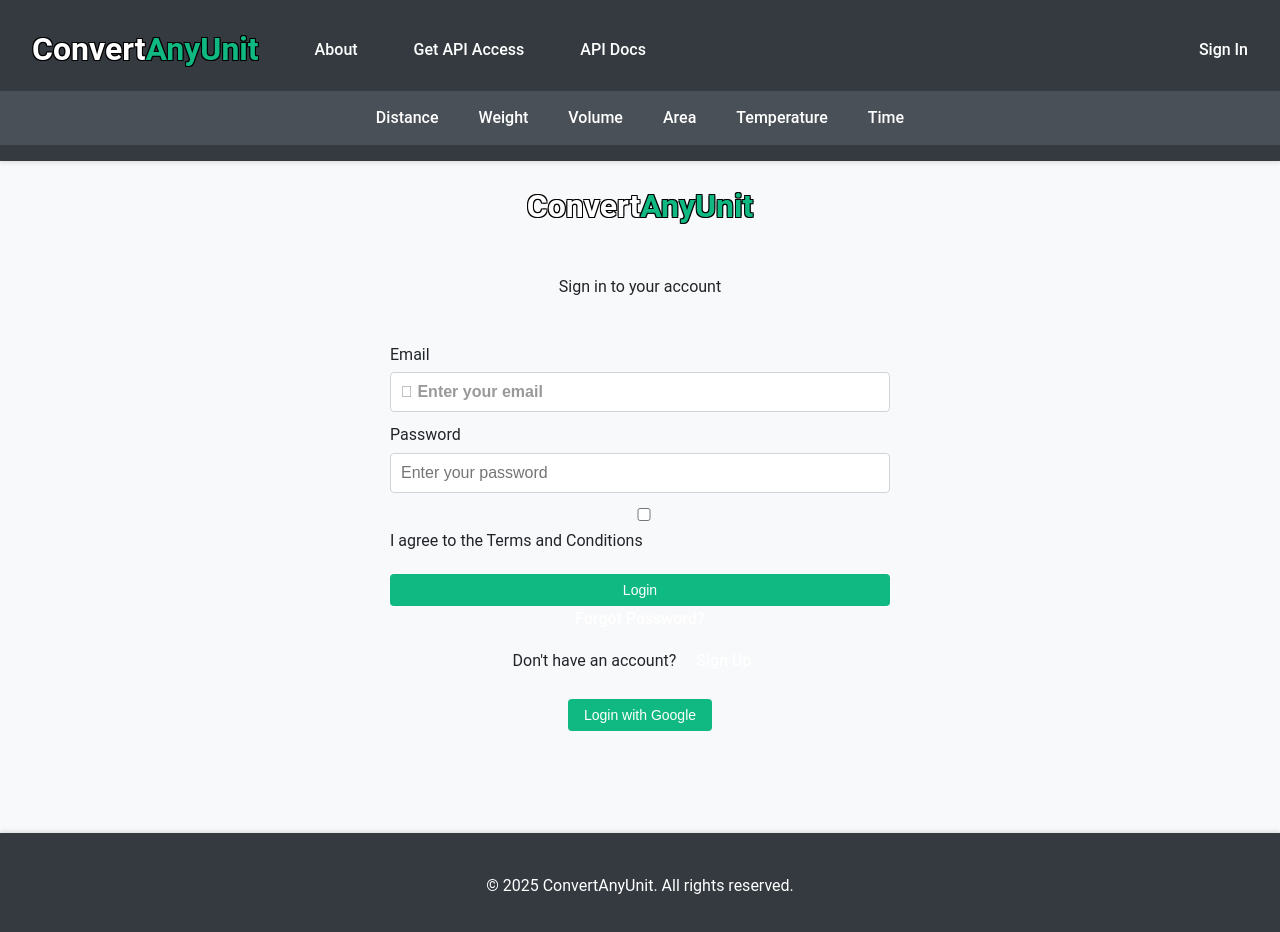
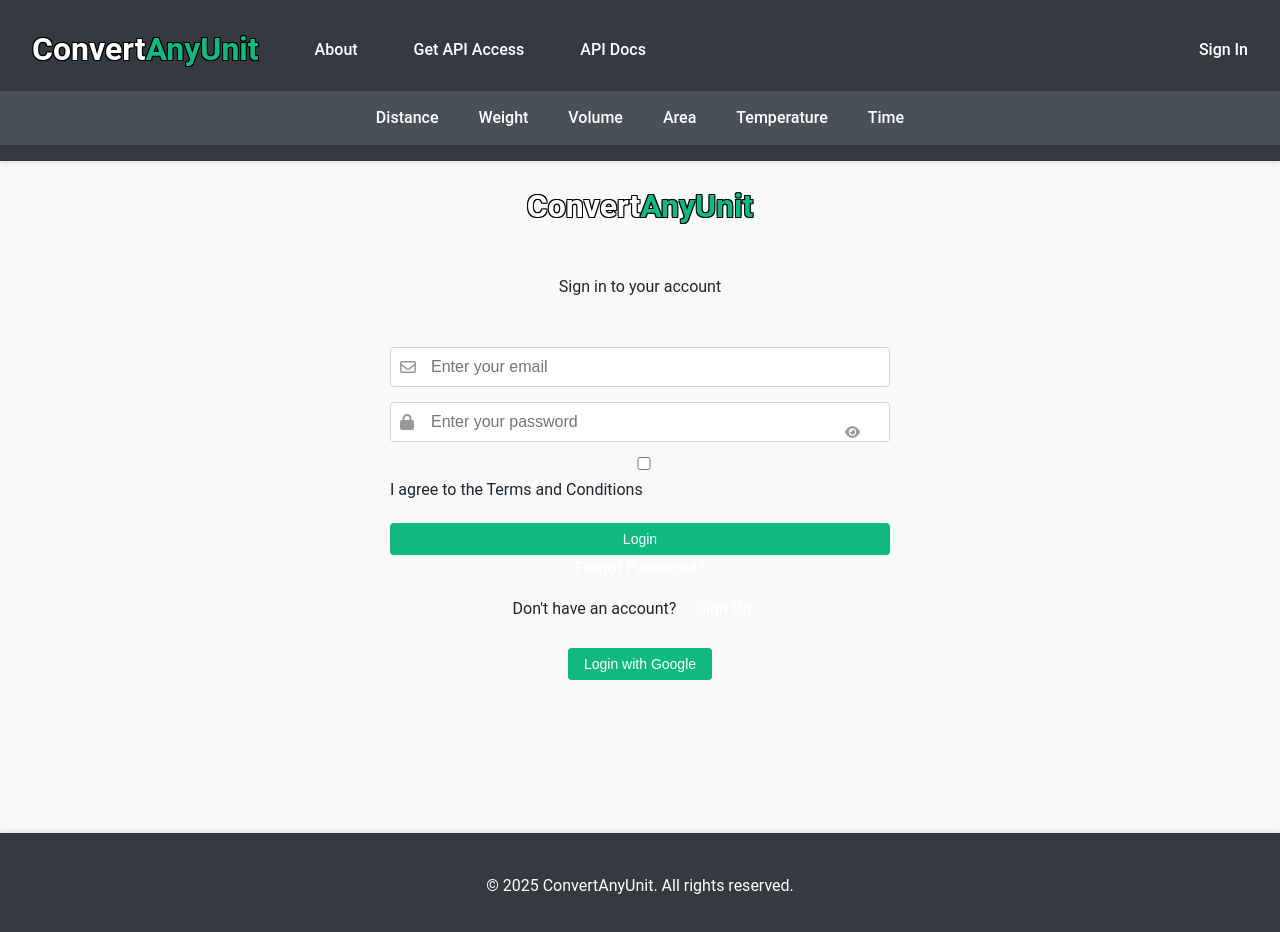
Before and after one commit to pgtuff/MVC-FastAPI, a React (Create React App) app in the folder frontend/: page /login in a window 1280 px wide. Shown: the top 932 px of the page. Built offline with nearby package versions, Linux system fonts and the light colour scheme.

Commit message:
formatting of login

```diff
--- a/frontend/src/pages/login.js
+++ b/frontend/src/pages/login.js
@@ -2,12 +2,14 @@ import React, { useState } from 'react';
 import { Link } from 'react-router-dom';
 import Logo from '../components/logo.js';
 import '../styles/global.css';
+import '@fortawesome/fontawesome-free/css/all.min.css';
 
 const Login = () => {
   const [email, setEmail] = useState(''); // Email input
   const [password, setPassword] = useState(''); // Password input
   const [agreeToTerms, setAgreeToTerms] = useState(false); // Terms agreement checkbox
   const [error, setError] = useState(null); // Error handling
+  const [showPassword, setShowPassword] = useState(false); // Toggle password visibility
 
   const handleLogin = (e) => {
     e.preventDefault();
@@ -43,29 +45,76 @@ const Login = () => {
 
         {/* Email Input */}
         <div className="form-row">
-          <label htmlFor="email">Email</label>
+          <label htmlFor="email"></label>
+          <div style={{ position: 'relative' }}>
+            {/* Font Awesome Email Icon */}
+            <i
+              className="fa-regular fa-envelope"
+              style={{
+                position: 'absolute',
+                left: '10px',
+                top: '50%',
+                transform: 'translateY(-50%)',
+                color: '#999',
+              }}
+            ></i>
+            {/* Email Input Field */}
             <input
               type="email"
               id="email"
               value={email}
               onChange={(e) => setEmail(e.target.value)}
-            placeholder="&#xf0e0; Enter your email"
+              placeholder="Enter your email"
               required
               className="email-input"
+              style={{ paddingLeft: '40px' }} // Add padding to avoid text overlap
             />
+          </div>
         </div>
 
         {/* Password Input */}
         <div className="form-row">
-          <label htmlFor="password">Password</label>
+          <label htmlFor="password"></label>
+          <div style={{ position: 'relative' }}>
+            {/* Font Awesome Lock Icon */}
+            <i
+              className="fa-solid fa-lock"
+              style={{
+                position: 'absolute',
+                left: '10px',
+                top: '50%',
+                transform: 'translateY(-50%)',
+                color: '#999',
+              }}
+            />
+            {/* Password Input Field */}
             <input
-            type="password"
+              type={showPassword ? 'text' : 'password'} // Toggle input type
               id="password"
               value={password}
               onChange={(e) => setPassword(e.target.value)}
               placeholder="Enter your password"
               required
+              style={{ paddingLeft: '40px', paddingRight: '40px' }} // Add padding for the toggle button
             />
+            {/* Password Visibility Toggle Button */}
+            <button
+              type="button"
+              onClick={() => setShowPassword(!showPassword)}
+              style={{
+                position: 'absolute',
+                right: '10px',
+                top: '50%',
+                transform: 'translateY(-50%)',
+                background: 'none',
+                border: 'none',
+                cursor: 'pointer',
+                color: '#999',
+              }}
+            >
+              <i className={showPassword ? 'fa-solid fa-eye-slash' : 'fa-solid fa-eye'} />
+            </button>
+          </div>
         </div>
 
         {/* Terms and Conditions Checkbox */}
--- a/frontend/src/styles/global.css
+++ b/frontend/src/styles/global.css
@@ -330,9 +330,3 @@ footer a:hover {
 .cta-button:hover {
   background-color: #0e9d6e; /* Darker green on hover */
 }
-
-.email-input::placeholder {
-  font-family: 'Font Awesome 6 Free', sans-serif; /* Use Font Awesome font */
-  font-weight: 900; /* Required for solid icons */
-  color: #999; /* Placeholder text color */
-}
```
Also changed, not shown: 1 other file (tests, documents, lock files or other folders). Lines whose indentation alone changed are shown as unchanged.
